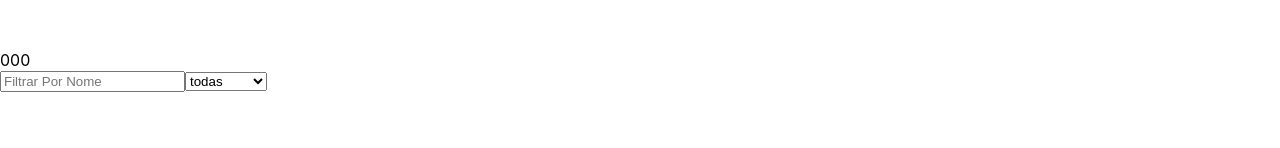
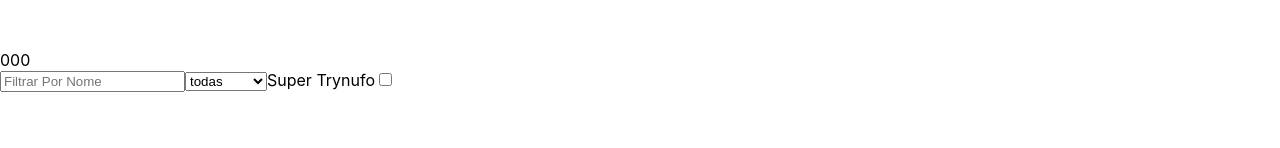
Before and after one commit to Ruan-Portella/Tryunfo, a React (Create React App) app: page / in a window 1280 px wide. Shown: the part 152-300 px from the top of the page. Built offline with nearby package versions, Linux system fonts and the light colour scheme.

Commit message:
Feat: Resolvendo Exercicio 12

```diff
--- a/src/App.js
+++ b/src/App.js
@@ -17,6 +17,8 @@ const INITIAL_STATE = {
   button: false,
   filterName: '',
   filterRare: '',
+  filterTryunfo: false,
+  filterDisable: false,
 };
 
 class App extends React.Component {
@@ -27,8 +29,6 @@ class App extends React.Component {
     this.validate = this.validate.bind(this);
     this.onSaveButtonClick = this.onSaveButtonClick.bind(this);
     this.dellCard = this.dellCard.bind(this);
-    this.filterName = this.filterName.bind(this);
-    this.filterRare = this.filterRare.bind(this);
 
     this.state = INITIAL_STATE;
   }
@@ -70,9 +70,18 @@ class App extends React.Component {
 
   filterRare = ({ target }) => {
     if (target.value === 'todas') {
-      return;
+      this.setState({ filterRare: '' });
     }
     this.setState({ filterRare: target.value });
+  };
+
+  filterTryunfo = ({ target }) => {
+    const value = target.type === 'checkbox' ? target.checked : target.value;
+    if (value) {
+      this.setState({ filterTryunfo: true, filterDisable: true });
+    } else {
+      this.setState({ filterTryunfo: false, filterDisable: false });
+    }
   };
 
   validate() {
@@ -116,7 +125,8 @@ class App extends React.Component {
   render() {
     const { cardName, cardDescription, cardAttr1, cardAttr2,
       cardAttr3, cardImage, cardRare, cardTrunfo,
-      hasTrunfo, cards, filterName, filterRare } = this.state;
+      hasTrunfo, cards, filterName, filterRare,
+      filterTryunfo, filterDisable } = this.state;
 
     return (
       <div>
@@ -152,16 +162,32 @@ class App extends React.Component {
           onChange={ this.filterName }
           data-testid="name-filter"
           placeholder="Filtrar Por Nome"
+          disabled={ filterDisable }
         />
-        <select data-testid="rare-filter" onChange={ this.filterRare }>
+        <select
+          data-testid="rare-filter"
+          onChange={ this.filterRare }
+          disabled={ filterDisable }
+        >
           <option>todas</option>
           <option>normal</option>
           <option>raro</option>
           <option>muito raro</option>
         </select>
+        <label htmlFor="Tryunfo" data-testid="trunfo-filter">
+          Super Trynufo
+          <input
+            id="Tryunfo"
+            type="checkbox"
+            onChange={ this.filterTryunfo }
+          />
+        </label>
         {cards.filter((card) => {
+          if (filterTryunfo === true) {
+            return card.cardTrunfo;
+          }
           if (filterRare === 'todas') {
-            return card.cardRare.includes(filterRare);
+            return this.filterRare;
           } if (filterRare !== '') {
             return card.cardRare === filterRare;
           }
```
